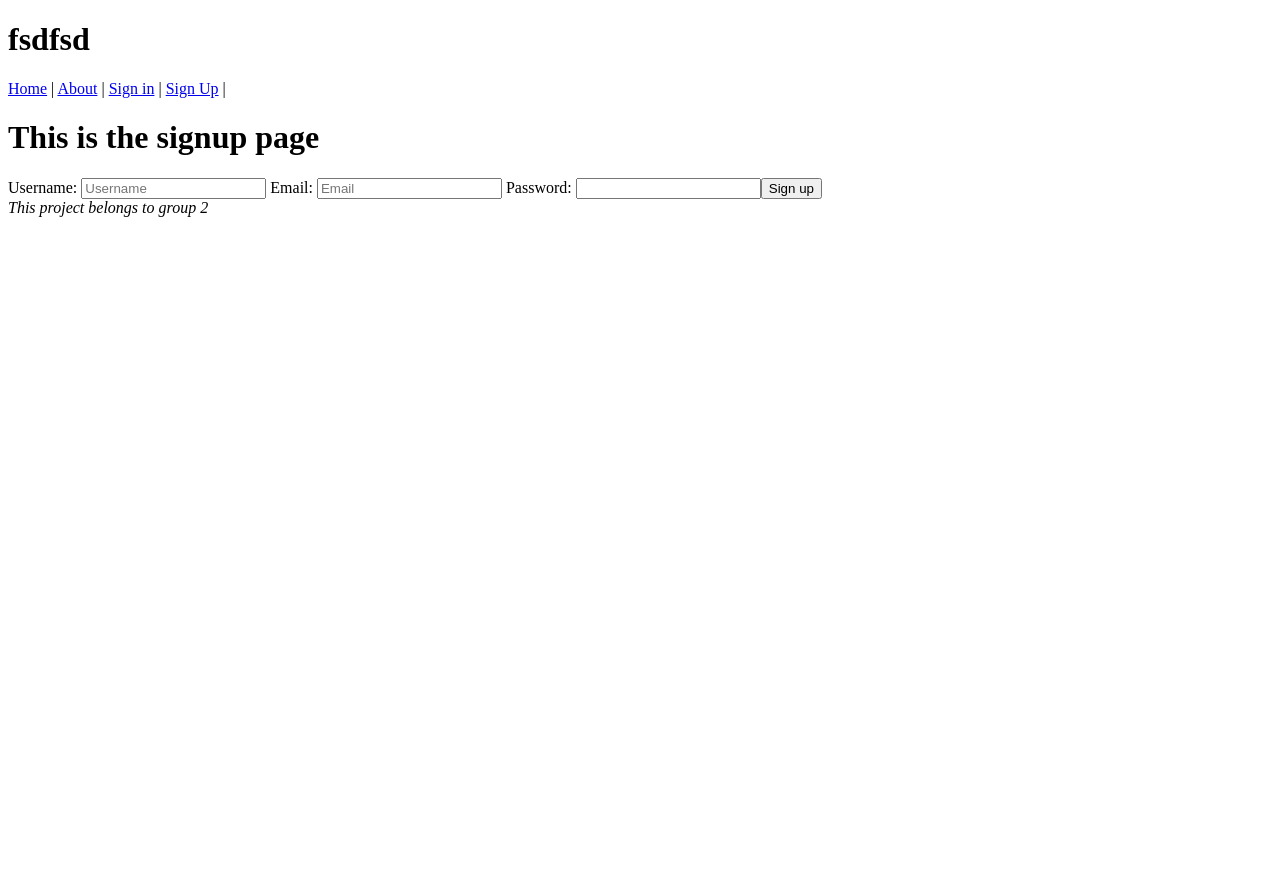
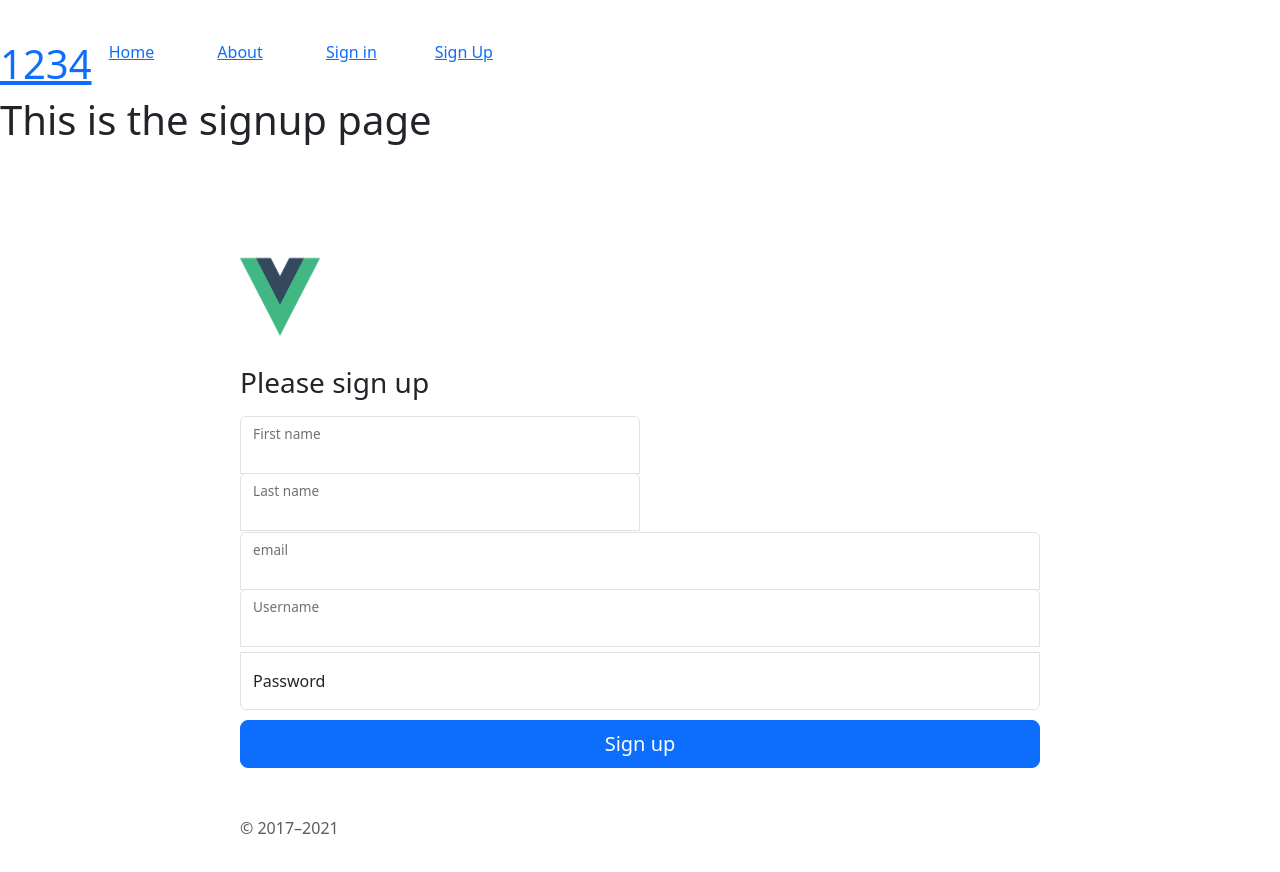
Before and after one commit to idiosyncrasy00/Group2Proj, a Vue app in the folder client/: page /signup in a window 1280 px wide. Shown: the top 872 px of the page. Before the commit the page ends 800 px from the top, so only its background shows below. Built offline with nearby package versions, Linux system fonts and the light colour scheme.

Commit message:
Test frontend
frontend test

```diff
--- a/client/package.json
+++ b/client/package.json
@@ -8,7 +8,9 @@
     "lint": "vue-cli-service lint"
   },
   "dependencies": {
+    "@popperjs/core": "^2.10.1",
     "core-js": "^3.6.5",
+    "node-sass": "^4.14.1",
     "vue": "^3.0.0",
     "vue-router": "^4.0.0-0",
     "vuex": "^4.0.0-0"
@@ -22,7 +24,9 @@
     "@vue/compiler-sfc": "^3.0.0",
     "babel-eslint": "^10.1.0",
     "eslint": "^6.7.2",
-    "eslint-plugin-vue": "^7.0.0"
+    "eslint-plugin-vue": "^7.0.0",
+    "sass-loader": "^10.1.1",
+    "scss": "^0.2.4"
   },
   "eslintConfig": {
     "root": true,
--- a/client/public/index.html
+++ b/client/public/index.html
@@ -6,7 +6,7 @@
   <meta http-equiv="X-UA-Compatible" content="IE=edge">
   <meta name="viewport" content="width=device-width,initial-scale=1.0">
   <link rel="icon" href="<%= BASE_URL %>favicon.ico">
-  <script src="https://ajax.googleapis.com/ajax/libs/jquery/3.5.1/jquery.min.js"></script>
+  <!-- <script src="https://ajax.googleapis.com/ajax/libs/jquery/3.5.1/jquery.min.js"></script> -->
   <title>
     <%= htmlWebpackPlugin.options.title %>
   </title>
@@ -20,4 +20,6 @@
   <div id="app"></div>
 </body>
 
+
+
 </html>
--- a/client/src/App.vue
+++ b/client/src/App.vue
@@ -1,56 +1,28 @@
 <template>
-  <h1>fsdfsd</h1>
-  <Header />
   <router-view />
-  <Footer />
+  <!-- <button @click="registered">Click me</button>
+  <button type="button" class="btn btn-warning">Warning</button> -->
 </template>
 
 <script>
-import Header from "./components/Header.vue";
-import Footer from "./components/Footer.vue";
-
 export default {
   name: "App",
   data() {
     return {
-      username: "",
-      email: "",
+      username: "123",
+      password: "456",
     };
   },
   methods: {
     registered() {
-      alert(this.username + " " + this.email);
+      alert(this.username + " " + this.password);
     },
   },
   components: {
     //Home,
     //signup,
-    Header,
-    Footer,
+    // Header,
+    // Footer,
   },
 };
 </script>
-
-
-<style>
-/* #app {
-  font-family: Avenir, Helvetica, Arial, sans-serif;
-  -webkit-font-smoothing: antialiased;
-  -moz-osx-font-smoothing: grayscale;
-  text-align: center;
-  color: #2c3e50;
-}
-
-#nav {
-  padding: 30px;
-}
-
-#nav a {
-  font-weight: bold;
-  color: #2c3e50;
-}
-
-#nav a.router-link-exact-active {
-  color: #42b983;
-} */
-</style>
--- /dev/null
+++ b/client/src/assets/app.scss
@@ -0,0 +1 @@
+@import '~bootstrap/scss/bootstrap';
--- /dev/null
+++ b/client/src/components/Container.vue
@@ -0,0 +1,38 @@
+<template>
+  <div
+    class="col-lg-6 order-1 order-lg-2 hero-img aos-init aos-animate"
+    data-aos="zoom-in"
+    data-aos-delay="100"
+  >
+    <img src="../assets/logo.png" class="img-fluid animated" alt="" />
+       <section id="hero" class="d-flex align-items-center">
+
+    <div class="container">
+      <div class="row">
+        <div class="col-lg-6 d-flex flex-column justify-content-center pt-4 pt-lg-0 order-2 order-lg-1 aos-init aos-animate" data-aos="fade-up" data-aos-delay="200">
+          <h1>Better Solutions For Your Business</h1>
+          <h2>We are team of talented designers making websites with Bootstrap</h2>
+          <div class="d-flex justify-content-center justify-content-lg-start">
+            <a href="#about" class="btn-get-started scrollto">Get Started</a>
+            <a href="https://www.youtube.com/watch?v=jDDaplaOz7Q" class="glightbox btn-info"> <!--glightbox btn-watch-video-->
+            <i class="bi bi-play-circle"></i>
+            <span>Watch Video</span>
+            </a>
+          </div>
+        </div>
+        <div class="col-lg-6 order-1 order-lg-2 hero-img aos-init aos-animate" data-aos="zoom-in" data-aos-delay="200">
+          <img src="assets/img/hero-img.png" class="img-fluid animated" alt="">
+        </div>
+      </div>
+    </div>
+
+  </section>
+
+  </div>
+</template>
+
+<script>
+</script>
+
+<style scoped>
+</style>
--- a/client/src/components/Header.vue
+++ b/client/src/components/Header.vue
@@ -1,12 +1,33 @@
 <template>
-  <router-link to="/">Home</router-link> |
-  <router-link to="/about">About</router-link> |
-  <router-link to="/signin">Sign in</router-link> |
-  <router-link to="/signup">Sign Up</router-link> |
+  <!--https://bootstrapmade.com/demo/Arsha/-->
+  <div class="row">
+    <div class="col col-md-1 themed-grid-col">
+    <h1 class="logo me-auto">
+      <a href="#">1234</a>
+    </h1>
+    </div>
+    <div class="col col-md-1 themed-grid-col">
+      <router-link to="/">Home</router-link>
+    </div>
+    <div class="col col-md-1 themed-grid-col">
+      <router-link to="/about">About</router-link>
+    </div>
+    <div class="col col-md-1 themed-grid-col">
+      <router-link to="/signin">Sign in</router-link>
+    </div>
+    <div class="col col-md-1 themed-grid-col">
+      <router-link to="/signup">Sign Up</router-link>
+    </div>
+  </div>
 </template>
 
 <script>
+//import signin from "../views/Signin.vue";
 export default {
   name: "Header",
+
+  // components: {
+  //   signin,
+  // },
 };
 </script>
--- a/client/src/main.js
+++ b/client/src/main.js
@@ -3,6 +3,7 @@ import App from './App.vue'
 //import signup from './views/Signup.vue'
 import router from './router'
 import store from './store'
+import 'bootstrap'
+import './assets/app.scss';
 
 createApp(App).use(store).use(router).mount('#app')
-//createApp(signup).use(store).use(router).mount('#signup')
--- a/client/src/views/Home.vue
+++ b/client/src/views/Home.vue
@@ -1,19 +1,73 @@
 <template>
-  <div class="home">
-    <p>Some home contents</p>
+  <p>Some home contents</p>
+  <Header />
+  <Container />
+  <router-view />
+  <div class="row">
+    <div class="col col-md-1 themed-grid-col">fhaskd</div>
+    <div class="col col-md-1 themed-grid-col">fhaskd</div>
+    <div class="col col-md-1 themed-grid-col">fhaskd</div>
+    <div class="col col-md-1 themed-grid-col">fhaskd</div>
+    <div class="col col-md-1 themed-grid-col">fhaskd</div>
+    <div class="col col-md-1 themed-grid-col">fhaskd</div>
   </div>
+  <div class="row">
+    <div class="col col-md-1 themed-grid-col">fhaskd</div>
+    <div class="col col-md-1 themed-grid-col">fhaskd</div>
+    <div class="col col-md-1 themed-grid-col">fhaskd</div>
+    <div class="col col-md-1 themed-grid-col">fhaskd</div>
+    <div class="col col-md-1 themed-grid-col">fhaskd</div>
+    <div class="col col-md-1 themed-grid-col">fhaskd</div>
+  </div>
+  <button @click="showText">Show text</button>
+  <Footer />
 </template>
 
 <script>
 // @ is an alias to /src
 //import HelloWorld from "@/components/HelloWorld.vue";
-// import Header from "@/components/Header.vue";
-// import Footer from "@/components/Footer.vue";
+import Header from "@/components/Header.vue";
+import Footer from "@/components/Footer.vue";
+import Container from "@/components/Container.vue";
 
 export default {
   name: "home",
   components: {
+    Header,
+    Footer,
+    Container,
     //HelloWorld,
   },
+  method: {},
 };
 </script>
+
+<style scoped>
+.themed-grid-col {
+  padding-top: 0.75rem;
+  padding-bottom: 0.75rem;
+  background-color: rgba(86, 61, 124, 0.15);
+  border: 1px solid rgba(86, 61, 124, 0.2);
+}
+
+.themed-container {
+  padding: 0.75rem;
+  margin-bottom: 1.5rem;
+  background-color: rgba(0, 123, 255, 0.15);
+  border: 1px solid rgba(0, 123, 255, 0.2);
+}
+
+.bd-placeholder-img {
+  font-size: 1.125rem;
+  text-anchor: middle;
+  -webkit-user-select: none;
+  -moz-user-select: none;
+  user-select: none;
+}
+
+@media (min-width: 768px) {
+  .bd-placeholder-img-lg {
+    font-size: 3.5rem;
+  }
+}
+</style>
--- a/client/src/views/Signin.vue
+++ b/client/src/views/Signin.vue
@@ -1,10 +1,51 @@
 <template>
   <h1>This is the signin page</h1>
-  username:
-  <input type="text" placeholder="Username" v-model="username" />
-  password:
-  <input type="password" v-model="password" />
-  <button @click="signin" type="submit">Sign in</button>
+  <main class="form-signin">
+    <form action="/">
+      <img
+        class="mb-4"
+        src="../assets/logo.png"
+        alt=""
+        width="72"
+        height="57"
+      />
+      <h1 class="h3 mb-3 fw-normal">Please sign in</h1>
+
+      <div class="form-floating">
+        <input
+          type="username"
+          class="form-control"
+          id="floatingInput"
+          v-model="username"
+        />
+        <label for="floatingInput">Username</label>
+      </div>
+      <div class="form-floating">
+        <input
+          type="password"
+          class="form-control"
+          id="floatingPassword"
+          placeholder="Password"
+          v-model="password"
+        />
+        <label for="floatingPassword">Password</label>
+      </div>
+
+      <div class="checkbox mb-3">
+        <label>
+          <input type="checkbox" value="remember-me" /> Remember me
+        </label>
+      </div>
+      <button
+        class="w-100 btn btn-lg btn-primary"
+        type="submit"
+        @click="signin"
+      >
+        Sign in
+      </button>
+      <p class="mt-5 mb-3 text-muted">&copy; 2017–2021</p>
+    </form>
+  </main>
 </template>
 
 <script>
@@ -17,9 +58,67 @@ export default {
     };
   },
   methods: {
+    getusername() {
+      return this.username;
+    },
     signin() {
       alert(this.username + " " + this.password);
     },
   },
 };
 </script>
+
+<style>
+.bd-placeholder-img {
+  font-size: 1.125rem;
+  text-anchor: middle;
+  -webkit-user-select: none;
+  -moz-user-select: none;
+  user-select: none;
+}
+
+@media (min-width: 768px) {
+  .bd-placeholder-img-lg {
+    font-size: 3.5rem;
+  }
+}
+
+html,
+body {
+  height: 100%;
+}
+
+body {
+  display: center;
+  align-items: center;
+  padding-top: 40px;
+  padding-bottom: 40px;
+}
+
+.form-signin {
+  width: 100%;
+  max-width: 330px;
+  padding: 15px;
+  margin: auto;
+}
+
+.form-signin .checkbox {
+  font-weight: 400;
+}
+
+.form-signin .form-floating:focus-within {
+  z-index: 2;
+}
+
+.form-signin input[type="email"] {
+  margin-bottom: -1px;
+  border-bottom-right-radius: 0;
+  border-bottom-left-radius: 0;
+}
+
+.form-signin input[type="password"] {
+  margin-bottom: 10px;
+  border-top-left-radius: 0;
+  border-top-right-radius: 0;
+}
+</style>
--- a/client/src/views/Signup.vue
+++ b/client/src/views/Signup.vue
@@ -1,31 +1,163 @@
 <template>
+  <Header />
   <h1>This is the signup page</h1>
-  <!--This action submits to the database (add the record)-->
-  Username:
-  <input type="text" placeholder="Username" v-model="username" />
-  Email:
-  <input type="text" placeholder="Email" v-model="email" />
-  Password:
-  <input type="password" id="password" />
-  <button @click="registered" type="submit">Sign up</button>
+  <main class="form-signup">
+    <form action="/">
+      <img
+        class="mb-4"
+        src="../assets/logo.png"
+        alt=""
+        width="80"
+        height="90"
+      />
+      <h1 class="h3 mb-3 fw-normal">Please sign up</h1>
+
+      <div class="form-floating">
+        <input type="firstname" class="form-control" v-model="firstname" />
+        <label for="floatingInput">First name</label>
+      </div>
+
+      <div class="form-floating">
+        <input type="lastname" class="form-control" v-model="lastname" />
+        <label for="floatingInput">Last name</label>
+      </div>
+
+      <div class="form-floating">
+        <input
+          type="email"
+          class="form-control"
+          id="floatingInput"
+          v-model="email"
+        />
+        <label for="floatingInput">email</label>
+      </div>
+
+      <div class="form-floating">
+        <input
+          type="username"
+          class="form-control"
+          id="floatingInput"
+          v-model="username"
+        />
+        <label for="floatingInput">Username</label>
+      </div>
+      <div class="form-floating">
+        <input
+          type="password"
+          class="form-control"
+          id="floatingPassword"
+          placeholder="Password"
+          v-model="password"
+        />
+        <label for="floatingPassword">Password</label>
+      </div>
+      <button
+        class="w-100 btn btn-lg btn-primary"
+        type="submit"
+        @click="signup"
+      >
+        Sign up
+      </button>
+      <p class="mt-5 mb-3 text-muted">&copy; 2017–2021</p>
+    </form>
+  </main>
 </template>
 
 <script>
+import Header from "../components/Header.vue";
 export default {
   name: "signup",
   data() {
     return {
+      email: "",
       username: "",
-      email: "",
+      password: "",
     };
   },
   methods: {
-    registered() {
-      alert(this.username + " " + this.email);
+    getusername() {
+      return this.username;
+    },
+    signup() {
+      console.log(this.username + " " + this.password + " " + this.email);
     },
   },
-  component: {
-    //test,
-  },
+  components: {
+    Header,
+  }
 };
 </script>
+
+<style>
+.bd-placeholder-img {
+  font-size: 1.125rem;
+  text-anchor: middle;
+  -webkit-user-select: none;
+  -moz-user-select: none;
+  user-select: none;
+}
+
+@media (min-width: 768px) {
+  .bd-placeholder-img-lg {
+    font-size: 3.5rem;
+  }
+}
+
+body {
+  display: center;
+  align-items: center;
+  padding-top: 40px;
+  padding-bottom: 40px;
+}
+
+.signup {
+  background-color: red;
+}
+
+.form-signup {
+  width: 100%;
+  max-width: 1000px;
+  padding: 100px;
+  margin: auto;
+}
+
+.form-signup .checkbox {
+  font-weight: 400;
+}
+
+.form-signup .form-floating:focus-within {
+  z-index: 2;
+}
+
+.form-signup input[type="firstname"] {
+  width: 50%;
+  margin-bottom: -1px;
+  border-bottom-right-radius: 0;
+  border-bottom-left-radius: 0;
+}
+
+.form-signup input[type="lastname"] {
+  width: 50%;
+  margin-bottom: 1px;
+  border-bottom-right-radius: 0;
+  border-bottom-left-radius: 0;
+}
+
+.form-signup input[type="email"] {
+  margin-bottom: -1px;
+  border-bottom-right-radius: 0;
+  border-bottom-left-radius: 0;
+}
+
+.form-signup input[type="username"] {
+  margin-bottom: 5px;
+  border-bottom-right-radius: 0;
+  border-bottom-left-radius: 0;
+}
+
+.form-signup input[type="password"] {
+  margin-bottom: 10px;
+  border-top-left-radius: 0;
+  border-top-right-radius: 0;
+}
+</style>
```
Also changed, not shown: client/src/components/User.vue (added, +10 -0 lines), client/src/views/Profile.vue (added, +9 -0 lines), 2 other files (tests, documents, lock files or other folders).
